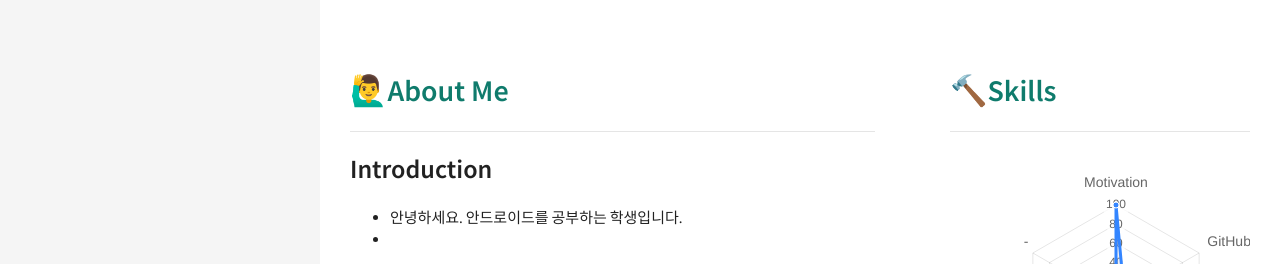
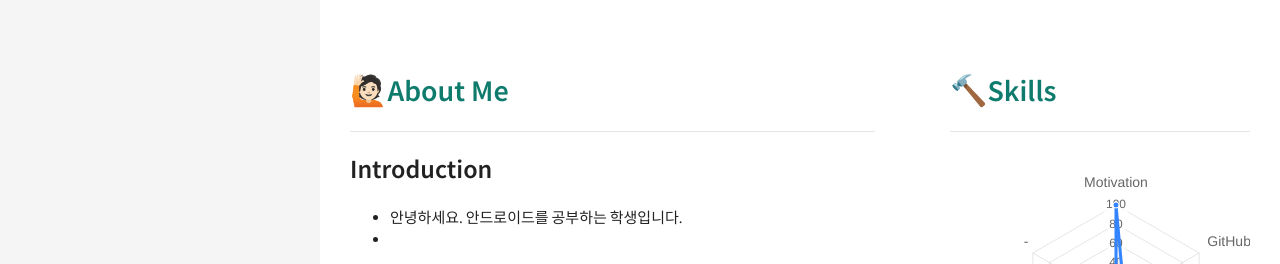
Before and after one commit to younhwan97/younhwan97.github.io, a Jekyll site: the page built from index.markdown, in a window 1280 px wide. Shown: the top 264 px of the page. Built offline with Jekyll 4.4.1, drawn with Linux system fonts in a browser that asks for light colours; nearby versions of some CDN libraries.

Commit message:
[업데이트] about me 아이콘 변경

```diff
--- a/_includes/sections/about.html
+++ b/_includes/sections/about.html
@@ -1,4 +1,4 @@
-<h1><span data-i18n="skills.my_skills" style="color: rgb(15,123,108)">🙋‍♂️About Me</span></h1>
+<h1><span data-i18n="skills.my_skills" style="color: rgb(15,123,108)">🙋🏻About Me</span></h1>
 <hr>
 <div>
     <h2>
```
